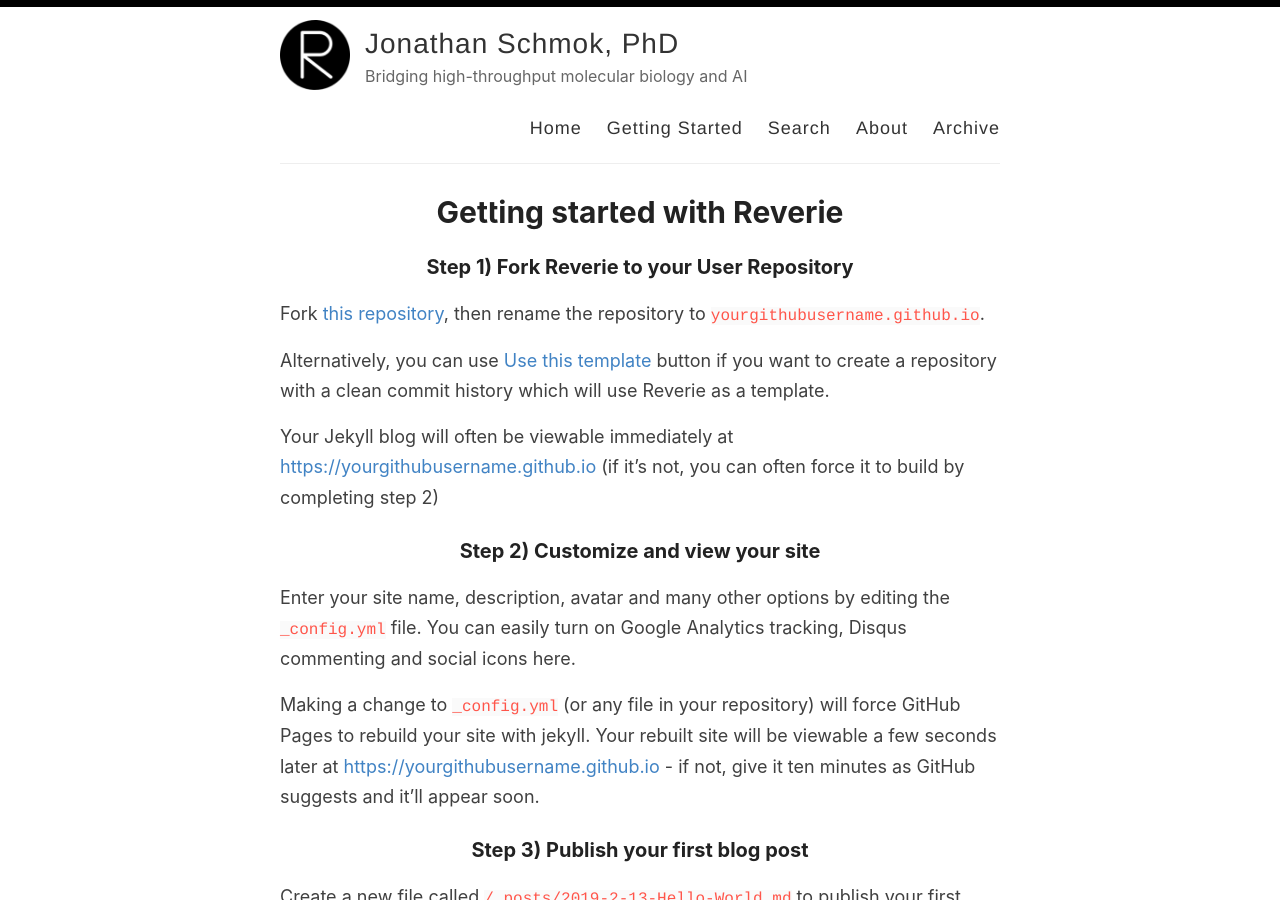
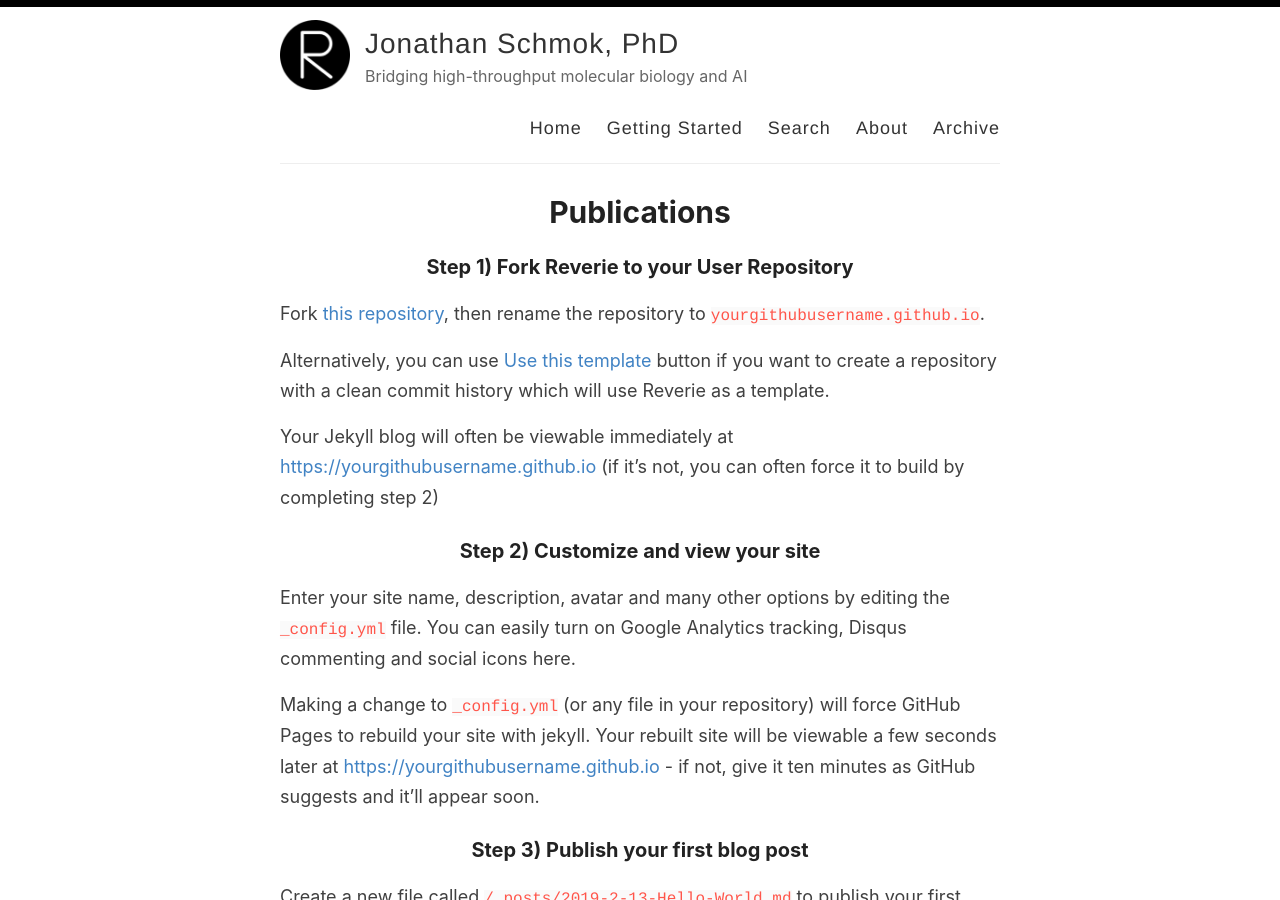
Before and after one commit to jonschmok/jonschmok.github.io, a Jekyll site: the page built from _pages/publications.md, in a window 1280 px wide and 900 px high. Built offline with Jekyll 4.4.1, drawn with Linux system fonts in a browser that asks for light colours.

Commit message:
Update and rename getting-started.md to publications.md

```diff
--- a/_pages/getting-started.md
+++ b/_pages/publications.md
@@ -1,7 +1,7 @@
 ---
 layout: page
-title: Getting started with Reverie
-permalink: /getting-started/
+title: Publications
+permalink: /publications/
 ---
 
 ### Step 1) Fork Reverie to your User Repository
```
